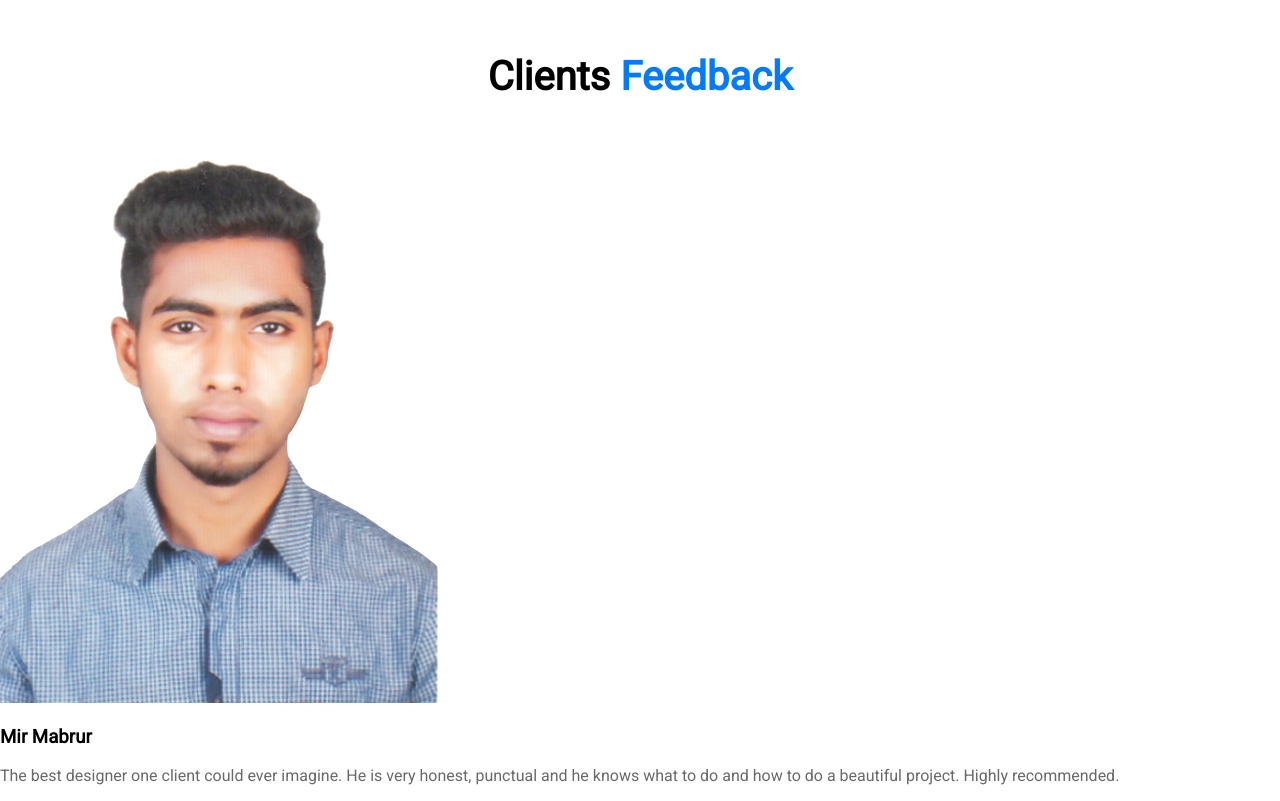
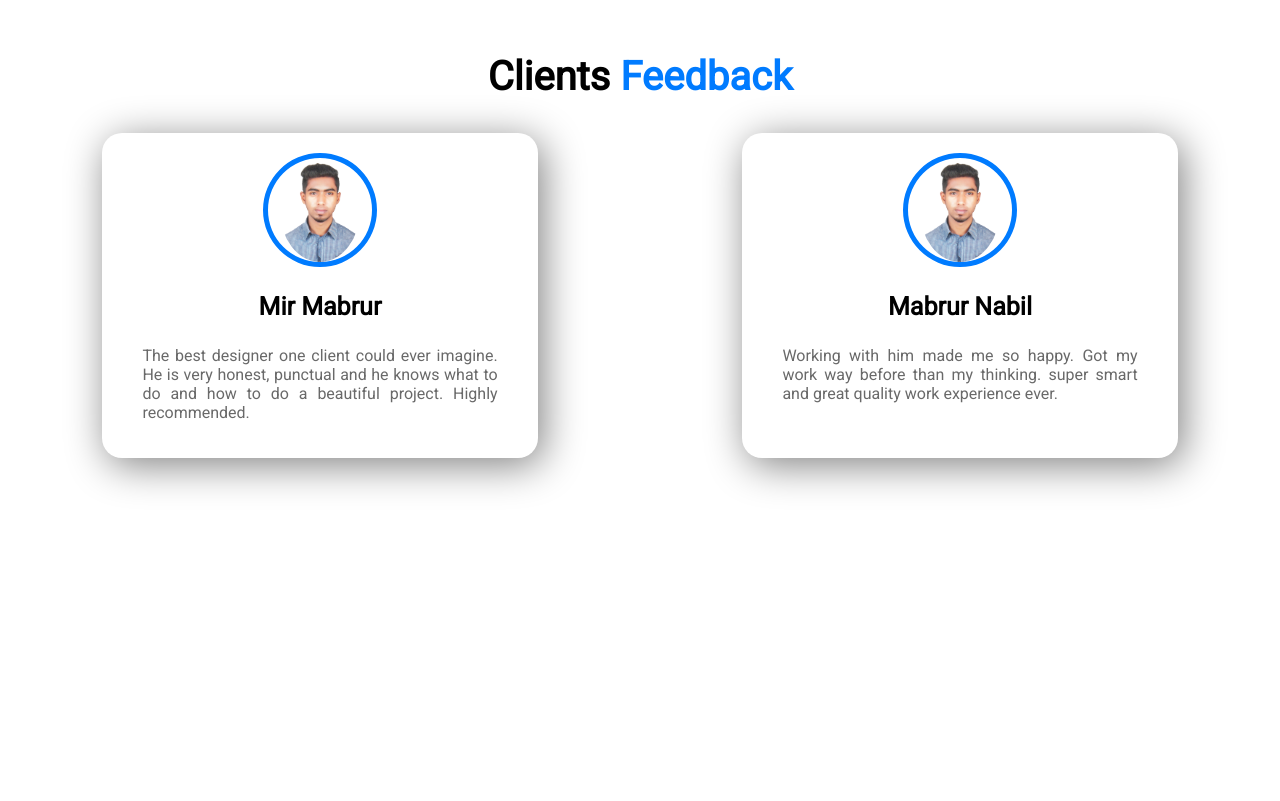
Before and after one commit to mabrur007/mission-2022, a plain HTML site: page index.html in a window 1280 px wide. Shown: the part 1760-2561 px from the top of the page. After the commit the page ends 2318 px from the top, so only its background shows below. Drawn offline with Linux system fonts and the light colour scheme.

Commit message:
section five finalized

```diff
--- a/css/style.css
+++ b/css/style.css
@@ -96,3 +96,26 @@ h2{
 #sec-five h2{
     text-align: center;
 }
+#sec-five h3{
+    text-align: center;
+    font-weight: 900;
+    font-size: 25px;
+}
+#sec-five p{
+
+}
+#sec-five img{
+    width: 80px;
+    border: 5px solid #007bff;
+    border-radius: 100%;
+    padding: 0 12px;
+    display: block;
+    margin: 0 auto;
+}
+.test-box{
+    margin: 0 8%;
+    width: 30%;
+    border-radius: 20px;
+    box-shadow: 5px 7px 40px gray;
+    padding: 20px 40px 20px;
+}
--- a/index.html
+++ b/index.html
@@ -114,8 +114,8 @@
     <!-- Section five starts here -->
     <section id="sec-five">
         <h2>Clients <span class="color">Feedback</span></h2>
-        <div>
-            <div>
+        <div class="flex-box">
+            <div class="test-box">
                 <img src="images/me.png" alt="mabrur">
                 <h3>Mir Mabrur</h3>
                 <p>
@@ -124,6 +124,15 @@
                     Highly recommended.
                 </p>
             </div>
+            <div class="test-box">
+                <img src="images/me.png" alt="mabrur">
+                <h3>Mabrur Nabil</h3>
+                <p>
+                    Working with him made me so happy. Got my work way before than my
+                    thinking. super smart and great quality work experience ever.
+                </p>
+            </div>
+
         </div>
     </section>
     <!-- Section five ends here -->
```
